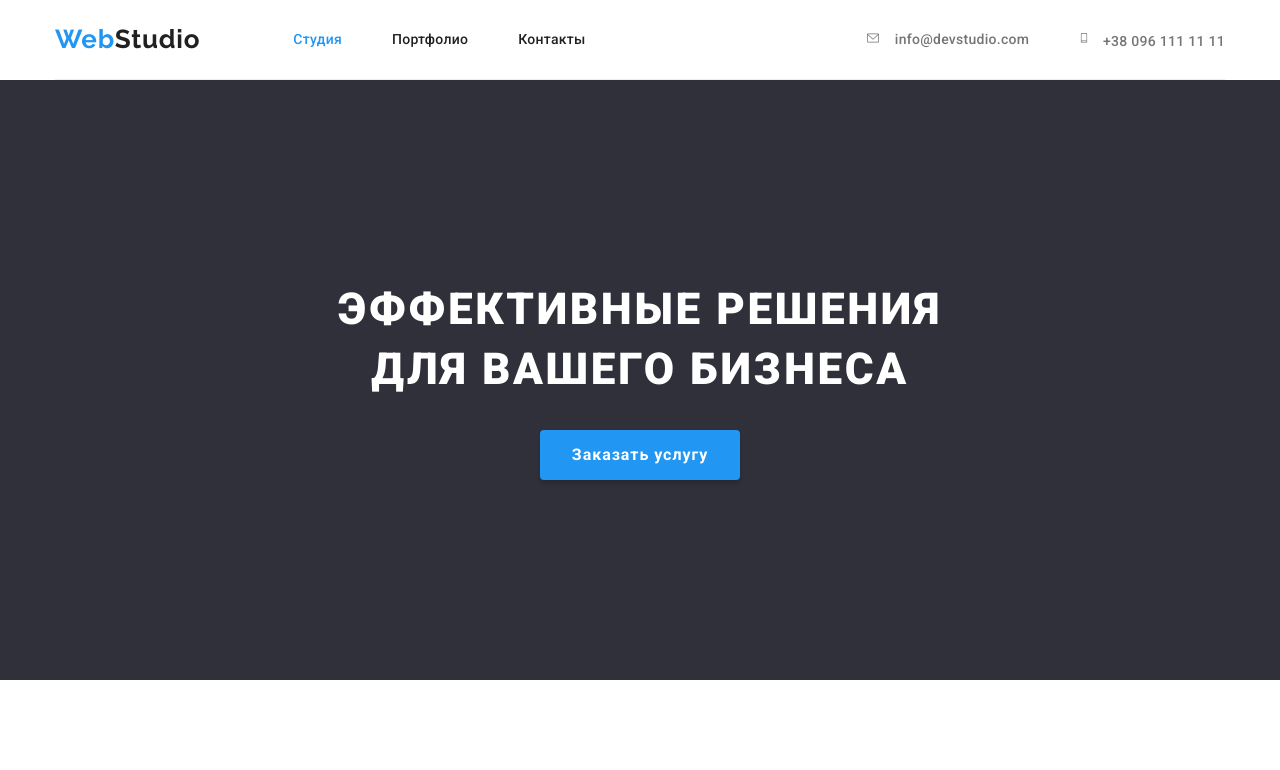
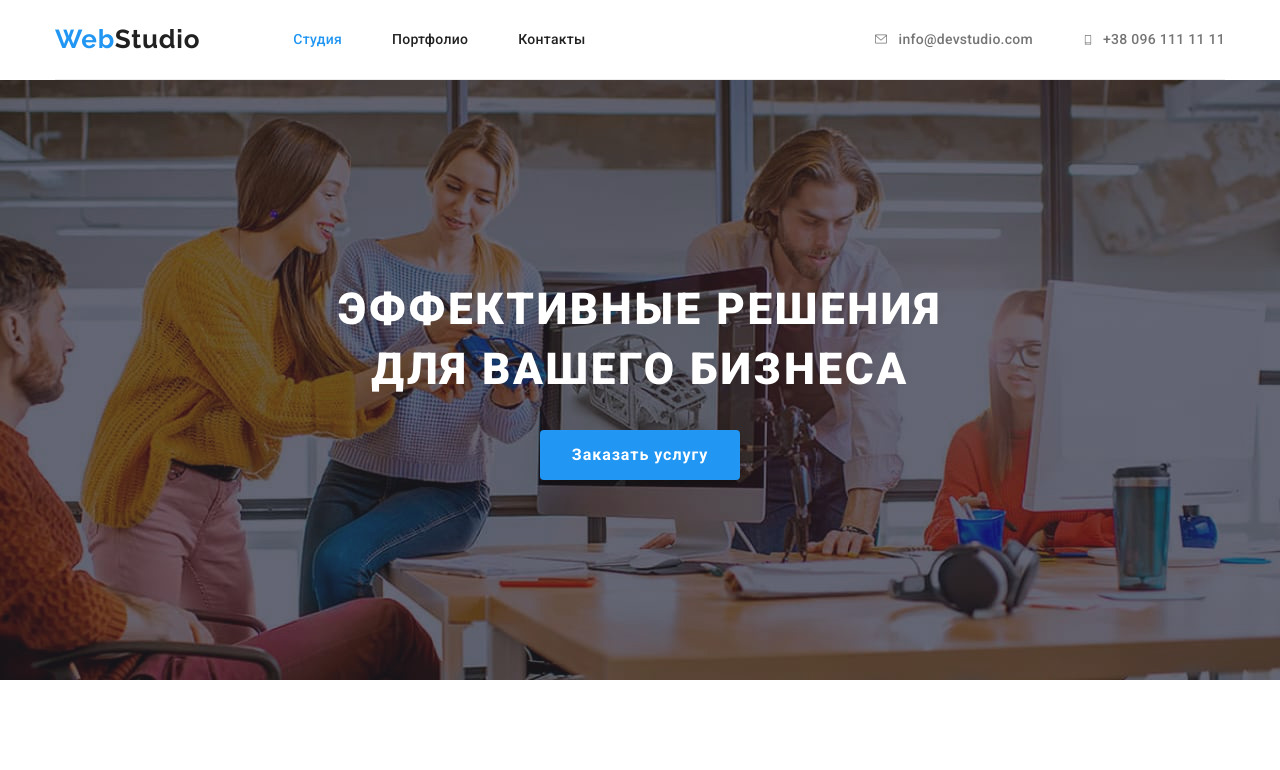
Before and after one commit to MykhailoBarchyna/goit-markup-hw-04, a plain HTML site: page index.html in a window 1280 px wide. Shown: the top 770 px of the page. Drawn offline with nearby package versions, Linux system fonts and the light colour scheme.

Commit message:
Устанавливает фон секции hero

```diff
--- a/css/styles.css
+++ b/css/styles.css
@@ -139,6 +139,8 @@ ul {
 
 .header-mail-link,
 .header-phone-link {
+  display: flex;
+  align-items: center;
   color: var(--primary-text-color);
   text-decoration: none;
 }
@@ -154,17 +156,28 @@ ul {
 .header-phone-icon {
   margin-right: 10px;
   fill: currentColor;
+  align-self: center;
 }
 
 /* WebStudio page */
 
 /* Hero */
 .hero {
+  max-width: 1600px;
+  height: 600px;
+  margin: 0 auto;
   background-color: var(--primary-dark-color);
+  background-image: linear-gradient(
+      rgba(47, 48, 58, 0.4),
+      rgba(47, 48, 58, 0.4)
+    ),
+    url("../images/hero-img.jpg");
+  background-repeat: no-repeat;
+  background-position: center;
+  background-size: cover;
+
   color: var(--primary-white-color);
-
   text-align: center;
-  max-width: 1600px;
   padding-top: 200px;
   padding-bottom: 200px;
 }
--- a/index.html
+++ b/index.html
@@ -37,14 +37,14 @@
                 <ul class="header-contacts-list">
                     <li class="header-contacts-item">
                         <a href="mailto:info@devstudio.com" class="header-mail-link">
-                            <svg class="header-mail-icon"  width="16" height="12">
+                            <svg class="header-mail-icon"  width="16px" height="12px">
                                 <use href="./images/icons.svg#icon-envelope"></use>
                             </svg>
                         info@devstudio.com</a>
                     </li>
                     <li class="header-contacts-item">
                         <a href="tel:+380961111111" class="header-phone-link">
-                            <svg class="header-phone-icon" width="10" height="16">
+                            <svg class="header-phone-icon" width="10px" height="16px">
                                 <use href="./images/icons.svg#icon-smartphone"></use>
                             </svg>
                             +38 096 111 11 11</a>
```
Also changed, not shown: images/hero-img.jpg (added).
